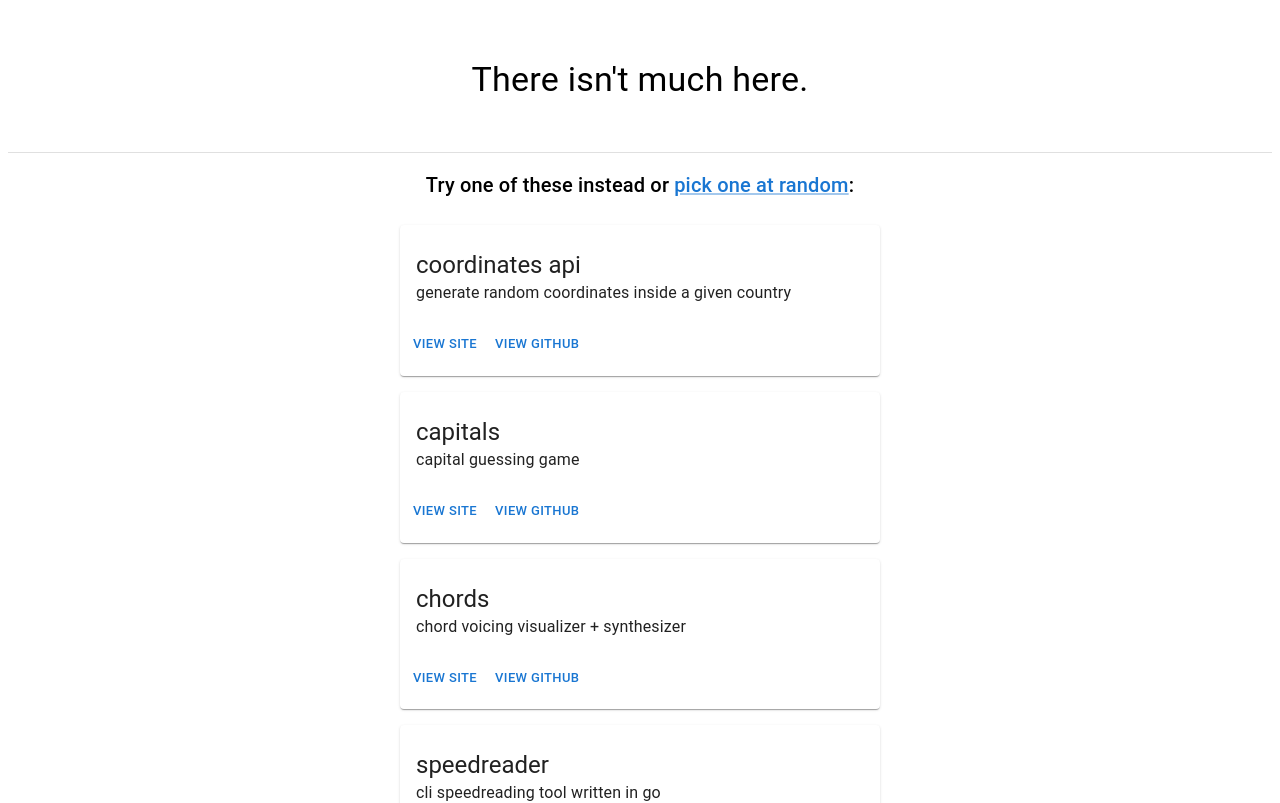
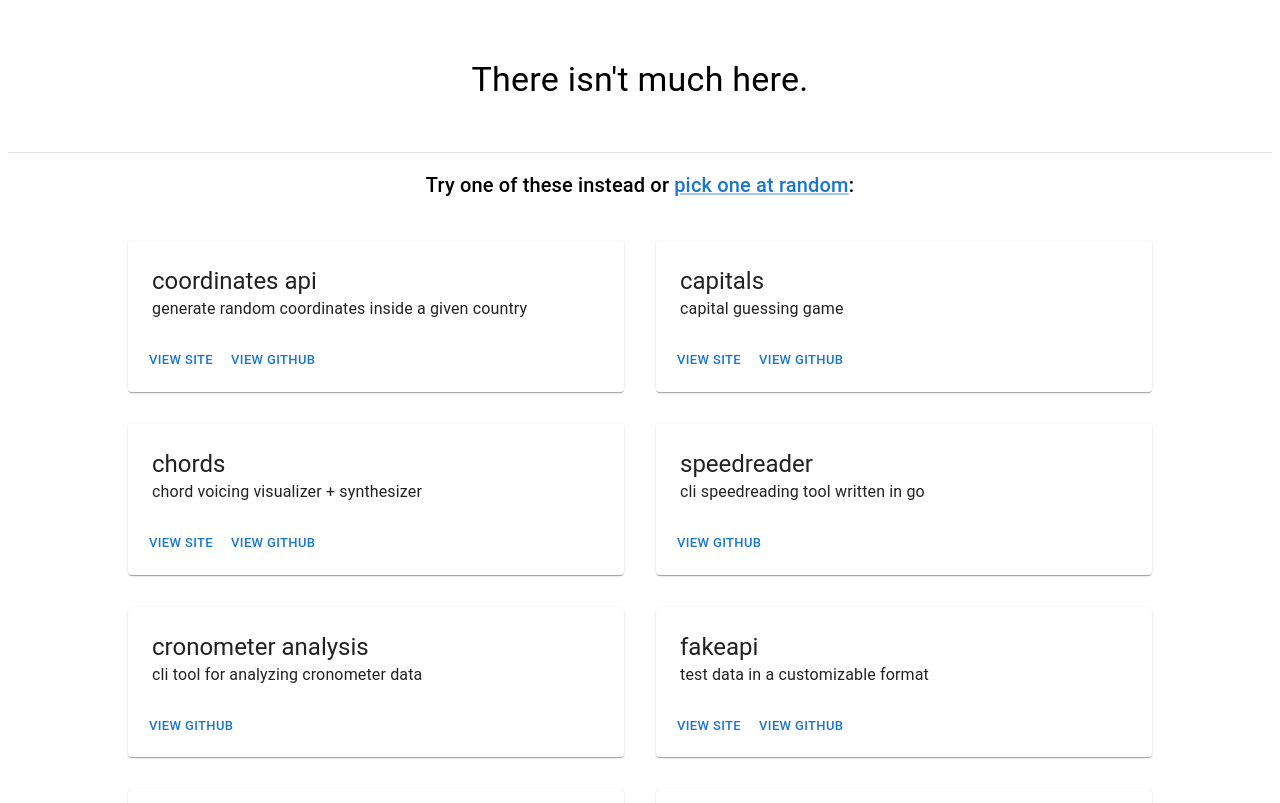
Before and after one commit to jonh-a/home, a React (Create React App) app: page / in a window 1280 px wide. Shown: the top 803 px of the page. Built offline with nearby package versions, Linux system fonts and the light colour scheme.

Commit message:
use flexbox for app items

```diff
--- a/src/App.js
+++ b/src/App.js
@@ -20,14 +20,16 @@ const Flexbox = styled(Box)`
   justify-content: center;
   align-items: center;
   flex-wrap: wrap;
+  gap: 1em;
+  padding: 0 1em;
 `
 
 const AppCard = styled(Card)`
-  width: 30em;
-  margin-top: 0.5em;
-  margin-bottom: 0.5em;
-  padding-top: 0.5em;
-  padding-bottom: 0.5em;
+  width: 100%;
+  max-width: 30em;
+  margin: 0.5em;
+  padding: 0.5em;
+  flex: 1 1 30em;
 `
 
 const sites = [
@@ -85,7 +87,6 @@ const sites = [
 ]
 
 const AppItem = ({ app }) => (
-  <Flexbox sx={{ width: '100%' }}>
   <AppCard>
     <CardContent>
       <Typography variant='h5' component='div'>
@@ -123,7 +124,6 @@ const AppItem = ({ app }) => (
       )}
     </CardActions>
   </AppCard>
-  </Flexbox>
 )
 
 const App = () => {
@@ -165,8 +165,8 @@ const App = () => {
         </Flexbox>
 
         <Flexbox sx={{ width: '100%' }}>
-          {sites.map(i => (
-            <AppItem app={i} />
+          {sites.map((i, index) => (
+            <AppItem key={index} app={i} />
           ))}
         </Flexbox>
       </Flexbox>
```
Lines whose indentation alone changed are shown as unchanged.
